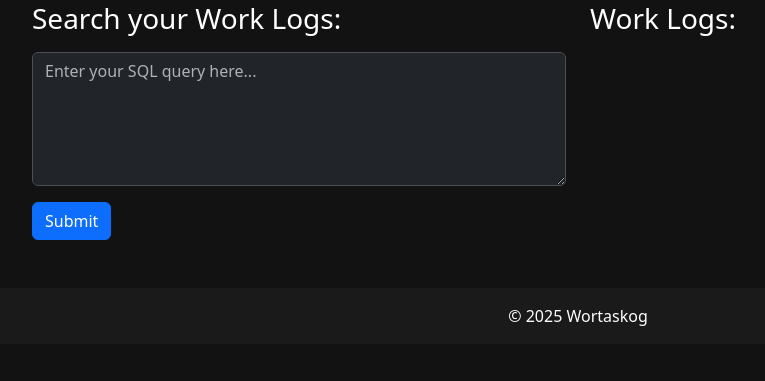
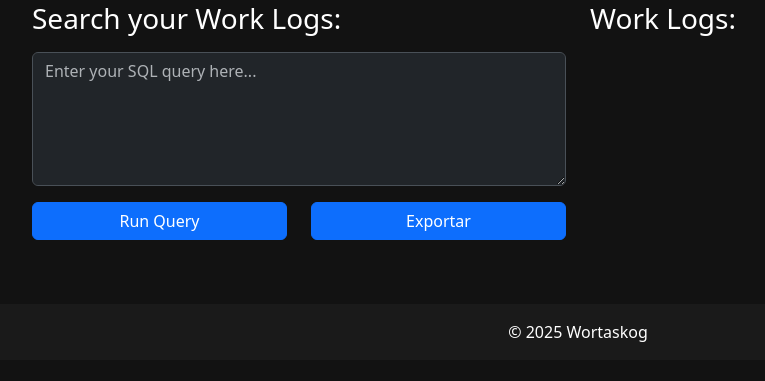
Before and after one commit to aranseiki/wortaskog, a Django app: page /log/view/ in a window 1280 px wide. Shown: the part 204-585 px from the top of the page, without its empty margins (62-827 px from the left). Run offline with Django 5.2, Linux system fonts and the light colour scheme; data that the repository does not hold is empty.

Commit message:
Added Export button (With bugs)

```diff
--- a/wortaskog/core/views.py
+++ b/wortaskog/core/views.py
@@ -1,6 +1,7 @@
 from core.models import WorkLog, WorkLogForm
 from datetime import datetime
 from django.contrib import messages
+from django.http import HttpResponse
 from django.shortcuts import redirect, render
 
 
@@ -59,31 +60,79 @@ def insert_worklogs(request):
 
 
 def view_worklogs(request):
+    # Import CSV module
+    import csv
+    # Get current year
     current_year = datetime.now().year
 
     # Initialize form
     form = WorkLogForm(request.POST or None)
 
     # Default data: Full data for a GET request
-    work_logs = WorkLog.objects.all()  # Fetch all work logs initially
+    work_logs = WorkLog.objects.all()
+
+    # Handle form submission
     if request.method == 'POST':
-        # breakpoint()  # Debugging
-        # if request.POST['MyQueryInput']:  # Ensure the form has MyQueryInput
+        # Variable to keep track of the filtered results for export
+        filtered_work_logs = None
+
+        # Check if the 'Run Query' button was clicked
         sql_query = request.POST.get("MyQueryInput", "").strip()
-
-        print(sql_query, '\n')  # Debugging
-
-        if (sql_query) and (sql_query.lower().startswith('select')):
+        # Check if the SQL query is a SELECT statement
+        if sql_query and sql_query.lower().startswith('select'):
             try:
-                work_logs = WorkLog.objects.raw(sql_query)
-                request.POST = []  # Clear the POST data to avoid re-execution of the query
+                # Apply the SQL query to filter work logs
+                filtered_work_logs = WorkLog.objects.raw(sql_query)
+                # Update the work logs to show the filtered results
+                work_logs = filtered_work_logs
             except Exception as e:
+                # Error message if the SQL query is invalid
                 messages.error(request, f"SQL Error: {e}")
         else:
-            messages.error(request, "Invalid SQL query.")  # Error message if no SQL query is entered
-        # else:
-            # print(form.errors, '\n')  # Debugging
-            # messages.error(request, "Invalid SQL query.")
+            # Error message if no valid SQL query is entered
+            messages.error(request, "Invalid SQL query.")
+
+        # Check if the 'Exportar' button was clicked
+        if 'exportButton' in request.POST:
+            # breakpoint()
+            # Export the current filtered or full work logs to a CSV file
+            filtered_work_logs = work_logs
+
+            # Create CSV response for the current filtered or full work logs
+            response = HttpResponse(content_type='text/csv')
+            # Set the CSV file name
+            response['Content-Disposition'] = 'attachment; filename="work_logs.csv"'
+
+            # Create a CSV writer object
+            writer = csv.writer(response)
+            # Write the header row (columns)
+            writer.writerow(
+                [
+                    'Project Name',
+                    'Month Worked',
+                    'Date Worked',
+                    'Hours Worked',
+                    'Task Descriptions',
+                    'Observations'
+                ]
+            )
+
+            # Write the data rows (use filtered_work_logs to export the result of the query)
+            for log in filtered_work_logs:
+                # Write each row with the work log data
+                writer.writerow(
+                    [
+                        log.project_name,
+                        log.month_index,
+                        log.date_worked,
+                        log.hours_worked,
+                        log.task_descriptions,
+                        log.observations
+                    ]
+                )
+
+            # Return the CSV file as a download
+            return response
 
     # Render the page with the current data (filtered or full)
     context = {
@@ -91,4 +140,5 @@ def view_worklogs(request):
         'work_logs': work_logs,
     }
 
+    # Render the template with the context
     return render(request, 'core/logview.html', context)
--- a/wortaskog/templates/core/logview.html
+++ b/wortaskog/templates/core/logview.html
@@ -11,14 +11,23 @@
                 <h3>Search your Work Logs: </h3>
             </div>
             <div class="mt-3">
-                <form method="post" class="needs-validation" novalidate>
+                <form class="needs-validation" method="post" novalidate>
                     {% csrf_token %}
+                    <!-- Query input -->
                     <div class="mt-3">
                         <textarea id="queryInput" name="MyQueryInput" rows="5" class="form-control"
                         placeholder="Enter your SQL query here..." title="Enter SQL query"></textarea>
                     </div>
-                    <div class="mt-3">
-                        <button type="submit" class="btn btn-primary">Submit</button>
+                    <div class="row mt-3 mb-3 d-flex">
+                        <!-- Run query button -->
+                        <div class="d-grid col">
+                            <button class="btn btn-primary w-100" type="submit" name="RunQueryButton">Run Query</button>
+                        </div>
+
+                        <!-- Export button -->
+                        <div class="d-grid col">
+                            <button class="btn btn-primary w-100" type="submit" name="exportButton">Exportar</button>
+                        </div>
                     </div>
                 </form>
             </div>
```
